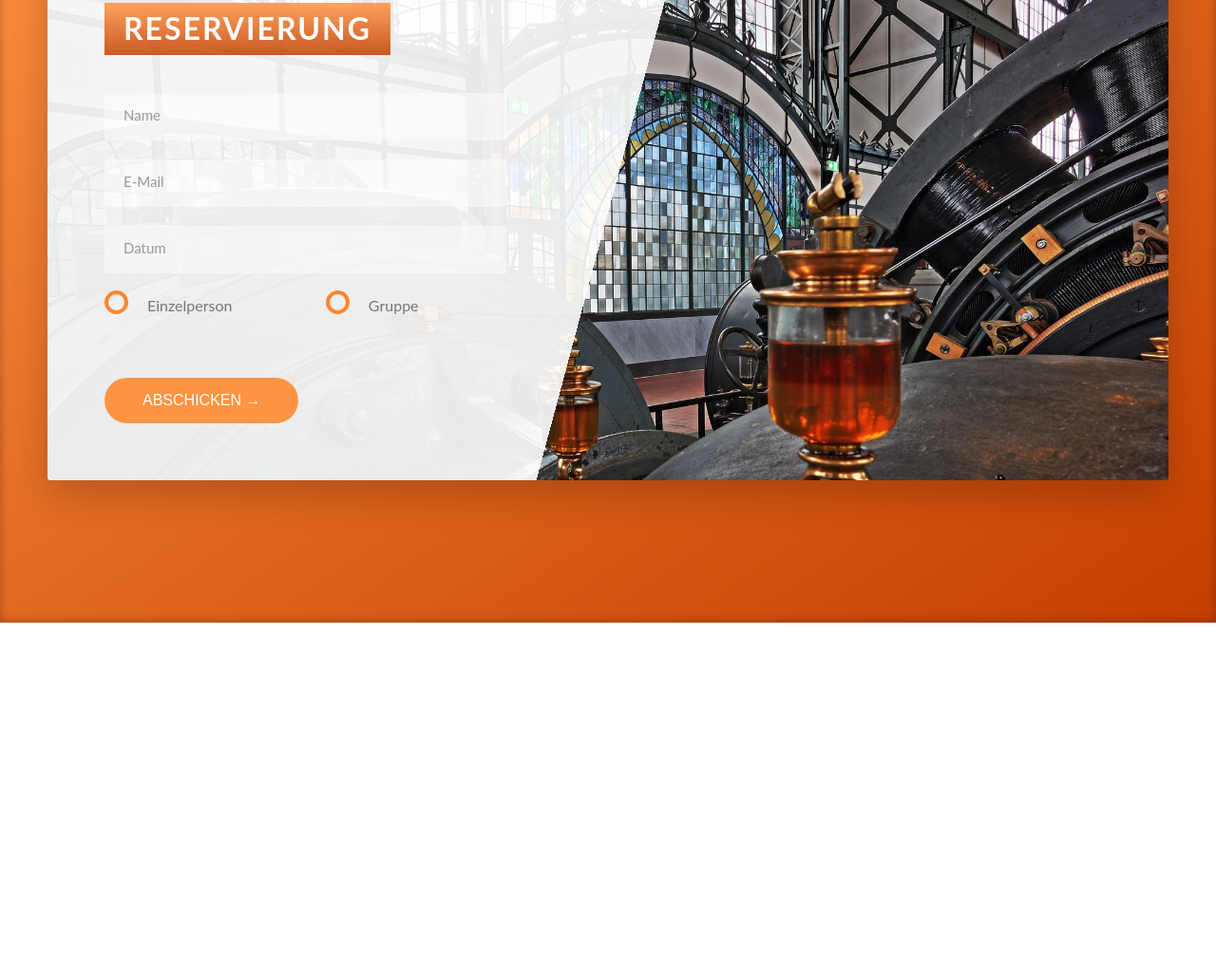
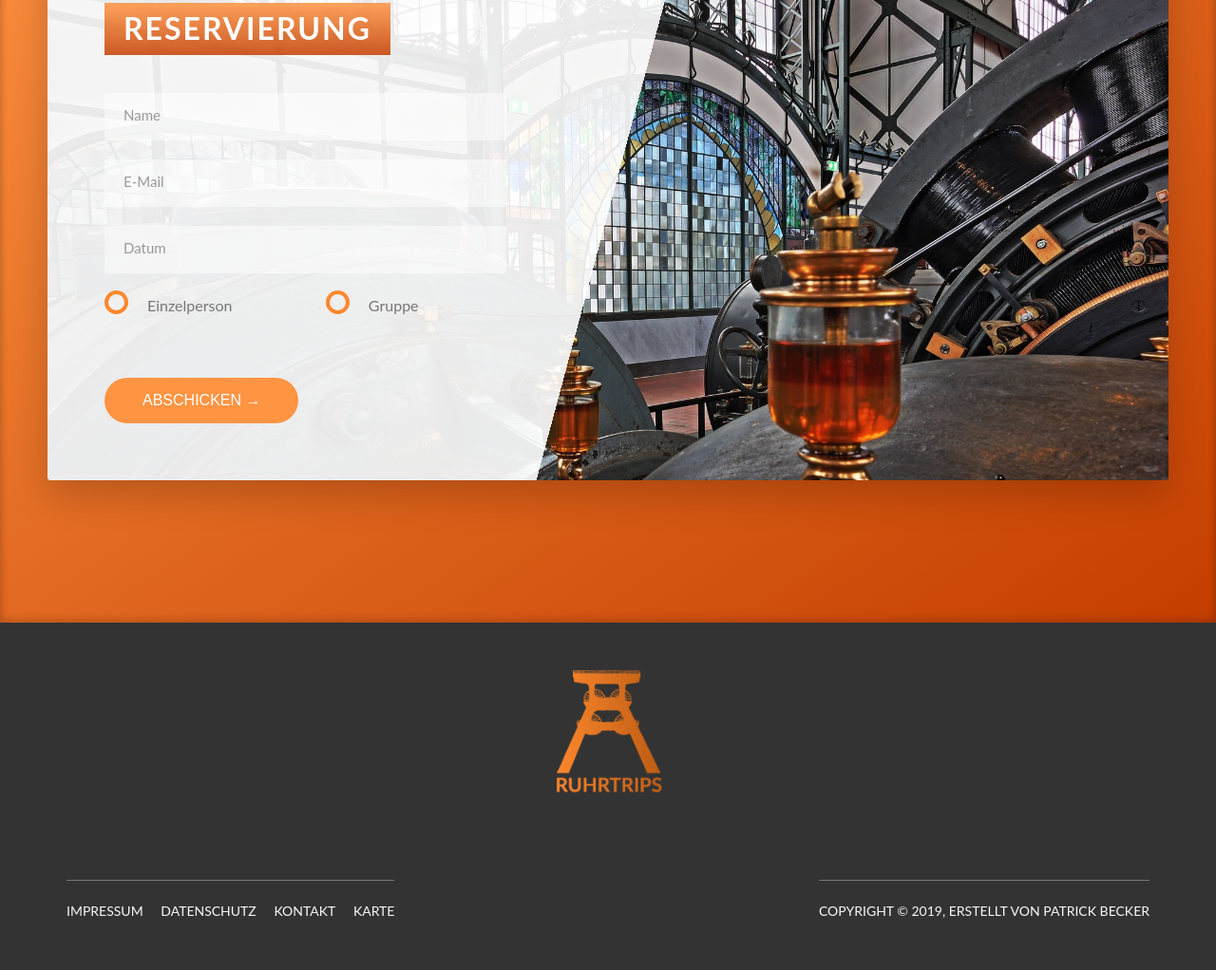
Before and after one commit to PatrickB-Hub/ruhrtrips, a website: page index.html in a window 1280 px wide. Shown: the part 5074-6096 px from the top of the page at 95% size. Before the commit the page ends 5730 px from the top, so only its background shows below. Drawn offline with Linux system fonts and the light colour scheme.

Commit message:
Added footer

```diff
--- a/index.html
+++ b/index.html
@@ -406,5 +406,44 @@
         </div>
       </section>
     </main>
+
+    <footer class="footer">
+      <div class="footer__logo-box">
+        <a href="#"
+          ><img
+            alt="Logo"
+            src="img/logo/gradient-text.png"
+            class="footer__logo"
+        /></a>
+      </div>
+      <div class="flex-container">
+        <div class="col-1-of-2">
+          <div class="footer__navigation">
+            <ul class="footer__list">
+              <li class="footer__item">
+                <a href="#" class="footer__link">Impressum</a>
+              </li>
+              <li class="footer__item">
+                <a href="#" class="footer__link">Datenschutz</a>
+              </li>
+              <li class="footer__item">
+                <a href="#" class="footer__link">Kontakt</a>
+              </li>
+              <li class="footer__item">
+                <a href="#" class="footer__link">Karte</a>
+              </li>
+            </ul>
+          </div>
+        </div>
+        <div class="col-1-of-2">
+          <div class="util-align-text-right">
+            <span class="footer__copyright">
+              Copyright &copy; 2019, erstellt von
+              <a href="#" class="footer__link">Patrick Becker</a>
+            </span>
+          </div>
+        </div>
+      </div>
+    </footer>
   </body>
 </html>
--- /dev/null
+++ b/sass/layout/_footer.scss
@@ -0,0 +1,87 @@
+.footer {
+  background-color: $color-grey-dark-3;
+  padding: 5rem 0;
+  font-size: 1.4rem;
+  color: $color-grey-light-1;
+
+  @include respond(tab-port) {
+    padding: 8rem 0;
+  }
+
+  &__logo-box {
+    text-align: center;
+    margin-bottom: 8rem;
+
+    @include respond(tab-port) {
+      margin-bottom: 6rem;
+    }
+  }
+
+  &__logo {
+    width: 12rem;
+  }
+
+  &__navigation {
+    display: inline-block;
+    border-top: 1px solid $color-grey-dark;
+    padding-top: 2rem;
+
+    @include respond(tab-land) {
+      margin-left: 5rem;
+    }
+
+    @include respond(tab-port) {
+      width: 100%;
+      margin: 0;
+      text-align: center;
+    }
+  }
+
+  &__list {
+    list-style: none;
+  }
+
+  &__item {
+    display: inline-block;
+
+    &:not(:last-child) {
+      margin-right: 1.5rem;
+    }
+  }
+
+  &__link {
+    &:link,
+    &:visited {
+      color: $color-grey-light-1;
+      background-color: $color-grey-dark-3;
+      text-decoration: none;
+      text-transform: uppercase;
+      display: inline-block;
+      transition: all 0.2s;
+    }
+
+    &:hover,
+    &:active {
+      color: $color-primary;
+      box-shadow: 0 1rem 2rem rgba($color-black, 0.4);
+      transform: rotate(3deg) scale(1.2);
+    }
+  }
+
+  &__copyright {
+    display: inline-block;
+    border-top: 1px solid $color-grey-dark;
+    padding-top: 2rem;
+    text-transform: uppercase;
+    text-align: center;
+
+    @include respond(tab-land) {
+      margin-right: 5rem;
+    }
+
+    @include respond(tab-port) {
+      width: 100%;
+      margin: 0;
+    }
+  }
+}
--- a/sass/main.scss
+++ b/sass/main.scss
@@ -20,3 +20,4 @@
 @import "layout/tours";
 @import "layout/stories";
 @import "layout/reservation";
+@import "layout/footer";
```
Also changed, not shown: css/style.css, img/logo/gradient-text.png (renamed from img/logo/logo_gradient-text.png).
